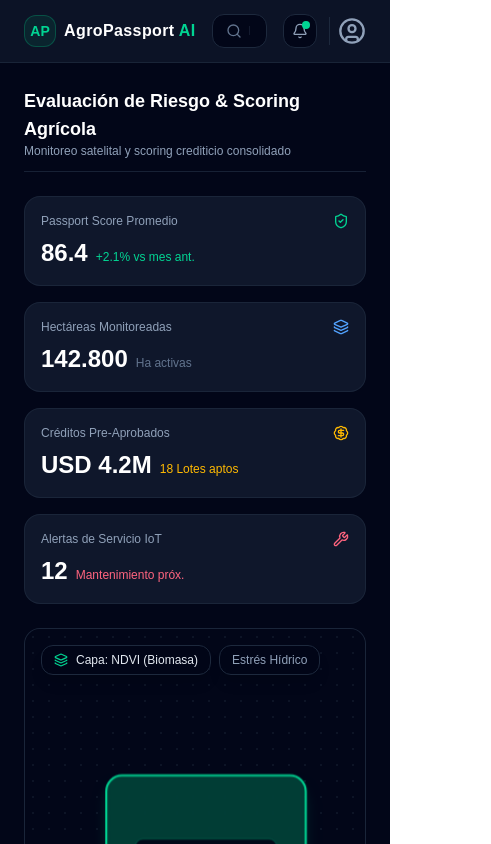
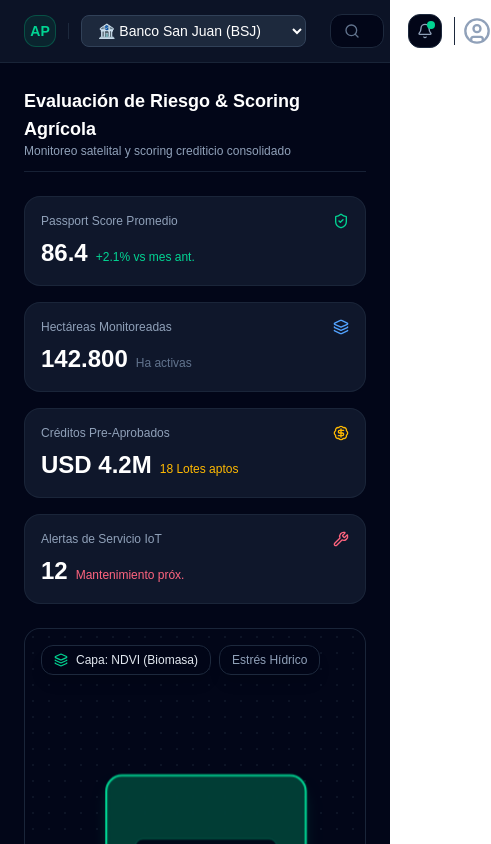
Before and after one commit to JuanGui-Flores/AgroPassport-AI, a Next.js app: page / in a window 390 px wide. Shown: the top 844 px of the page, 491 px wide, since content can reach past the window. Built offline with nearby package versions, Linux system fonts and the light colour scheme.

Commit message:
fix: limpieza de errores en layout y metadatos actualizados

```diff
--- a/src/components/navbar/Navbar.tsx
+++ b/src/components/navbar/Navbar.tsx
@@ -12,22 +12,22 @@ interface NavbarProps {
 
 export const Navbar: React.FC<NavbarProps> = ({ selectedEntity, onSelectEntity }) => {
   return (
-    <header className="bg-slate-900/80 backdrop-blur-md border-b border-slate-800/80 sticky top-0 z-50 px-6 py-3.5 flex items-center justify-between">
-      {/* Brand & Contexto */}
-      <div className="flex items-center gap-4">
+    <header className="bg-slate-900/80 backdrop-blur-md border-b border-slate-800/80 sticky top-0 z-50 px-6 py-3.5 flex items-center justify-between gap-4">
+      {/* Brand & Selector de Entidad */}
+      <div className="flex items-center gap-3 shrink-0">
         <div className="flex items-center gap-2">
           <div className="w-8 h-8 rounded-xl bg-emerald-500/10 border border-emerald-500/30 flex items-center justify-center font-bold text-emerald-400 text-sm">
             AP
           </div>
-          <span className="font-bold text-white tracking-wide text-base">
+          <span className="font-bold text-white tracking-wide text-base hidden sm:inline">
             AgroPassport <span className="text-emerald-400">AI</span>
           </span>
         </div>
 
-        <span className="hidden md:inline-block h-4 w-px bg-slate-800"></span>
+        <span className="h-4 w-px bg-slate-800"></span>
 
-        {/* Selector Dinámico de Bancos y Aseguradoras */}
-        <div className="hidden md:flex items-center gap-1.5">
+        {/* Selector visible en todas las pantallas */}
+        <div className="flex items-center">
           <EntitySelector
             selectedEntity={selectedEntity}
             onSelectEntity={onSelectEntity}
@@ -35,20 +35,20 @@ export const Navbar: React.FC<NavbarProps> = ({ selectedEntity, onSelectEntity }
         </div>
       </div>
 
-      {/* Buscador Global por CUIT / Lote */}
-      <div className="flex-1 max-w-md mx-4">
+      {/* Buscador Global */}
+      <div className="flex-1 max-w-xs md:max-w-md mx-2">
         <div className="relative">
           <Search className="w-4 h-4 text-slate-500 absolute left-3.5 top-1/2 -translate-y-1/2" />
           <input
             type="text"
-            placeholder="Buscar por CUIT, Razón Social o ID de Lote..."
+            placeholder="Buscar por CUIT, Razón Social o ID..."
             className="w-full bg-slate-950 border border-slate-800 rounded-xl pl-9 pr-4 py-2 text-xs text-slate-200 placeholder:text-slate-600 focus:outline-none focus:border-emerald-500/60 transition"
           />
         </div>
       </div>
 
-      {/* Acciones de Cuenta y Campaña */}
-      <div className="flex items-center gap-3">
+      {/* Acciones del Usuario */}
+      <div className="flex items-center gap-3 shrink-0">
         <div className="hidden lg:flex items-center gap-2 bg-slate-950 border border-slate-800 px-3 py-1.5 rounded-xl text-xs text-slate-300">
           <Calendar className="w-3.5 h-3.5 text-emerald-400" />
           <span>Campaña 2025/2026</span>
```
